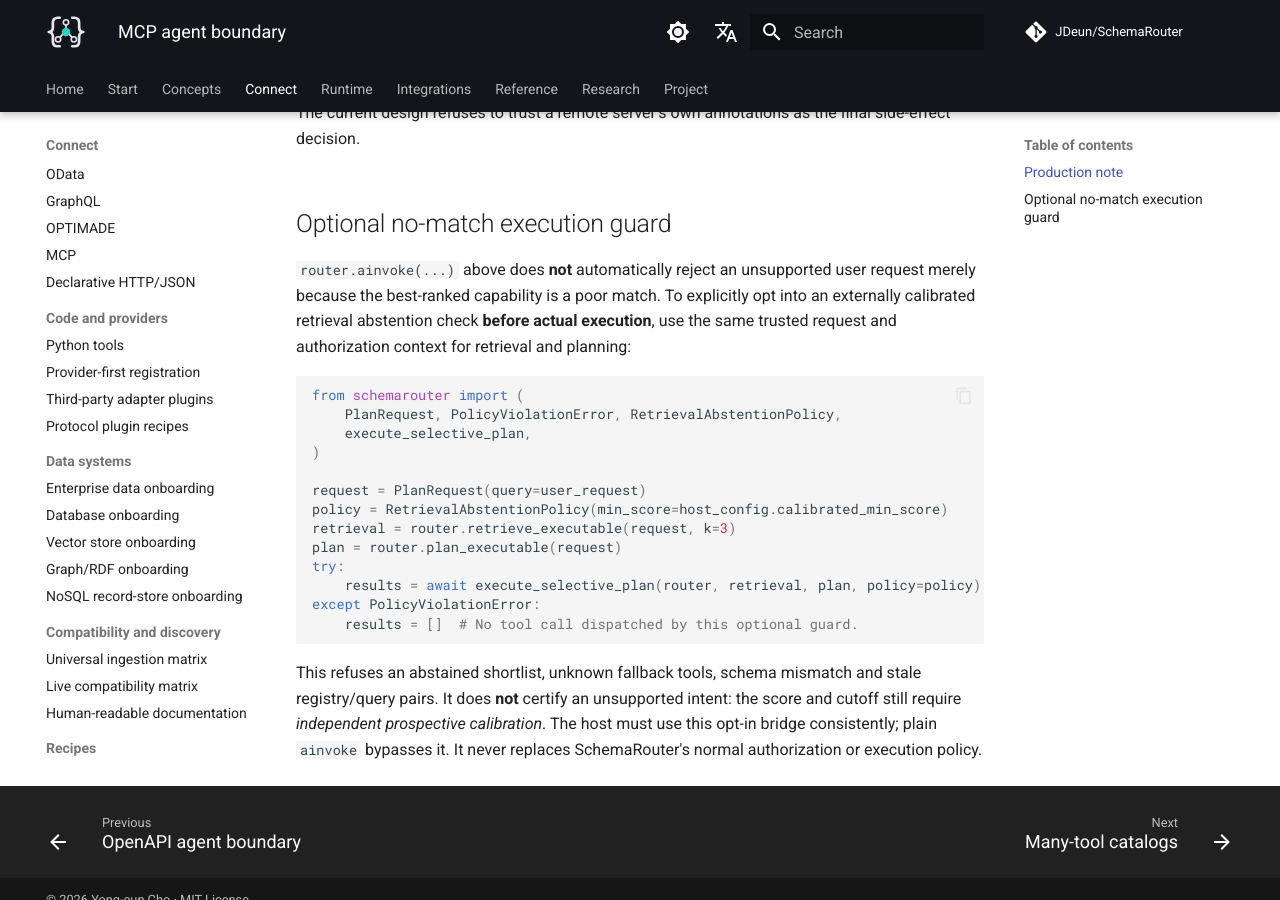
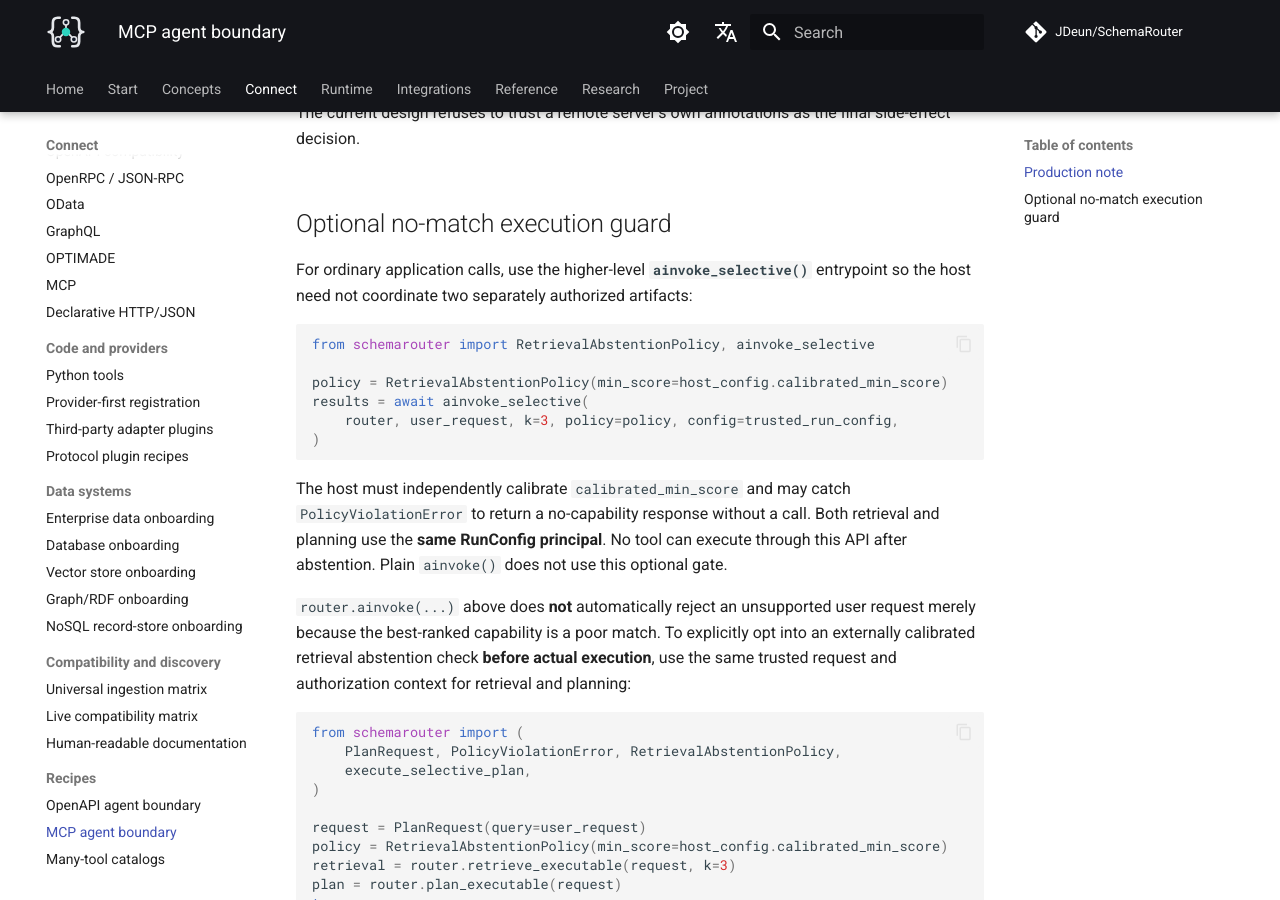
Before and after one commit to JDeun/SchemaRouter, an MkDocs documentation site: the page built from docs/recipes/mcp-agent.md, in a window 1280 px wide and 900 px high, scrolled down 735 px. Built offline with MkDocs 1.6.1 and Material for MkDocs 9.7.7, drawn with Linux system fonts in a browser that asks for light colours; comment, search, counter and statistics services are not loaded.

Commit message:
docs(#1291): prefer integrated same-principal no-match invocation

````diff
--- a/docs/recipes/mcp-agent.md
+++ b/docs/recipes/mcp-agent.md
@@ -33,6 +33,26 @@
 
 ## Optional no-match execution guard
 
+For ordinary application calls, use the higher-level **`ainvoke_selective()`**
+entrypoint so the host need not coordinate two separately authorized artifacts:
+
+```python
+from schemarouter import RetrievalAbstentionPolicy, ainvoke_selective
+
+policy = RetrievalAbstentionPolicy(min_score=host_config.calibrated_min_score)
+results = await ainvoke_selective(
+    router, user_request, k=3, policy=policy, config=trusted_run_config,
+)
+```
+
+The host must independently calibrate `calibrated_min_score` and may catch
+`PolicyViolationError` to return a no-capability response without a call.
+Both retrieval and planning use the **same RunConfig principal**. No tool
+can execute through this API after abstention. Plain `ainvoke()` does not use
+this optional gate.
+
+
+
 `router.ainvoke(...)` above does **not** automatically reject an unsupported
 user request merely because the best-ranked capability is a poor match.
 To explicitly opt into an externally calibrated retrieval abstention check
````
